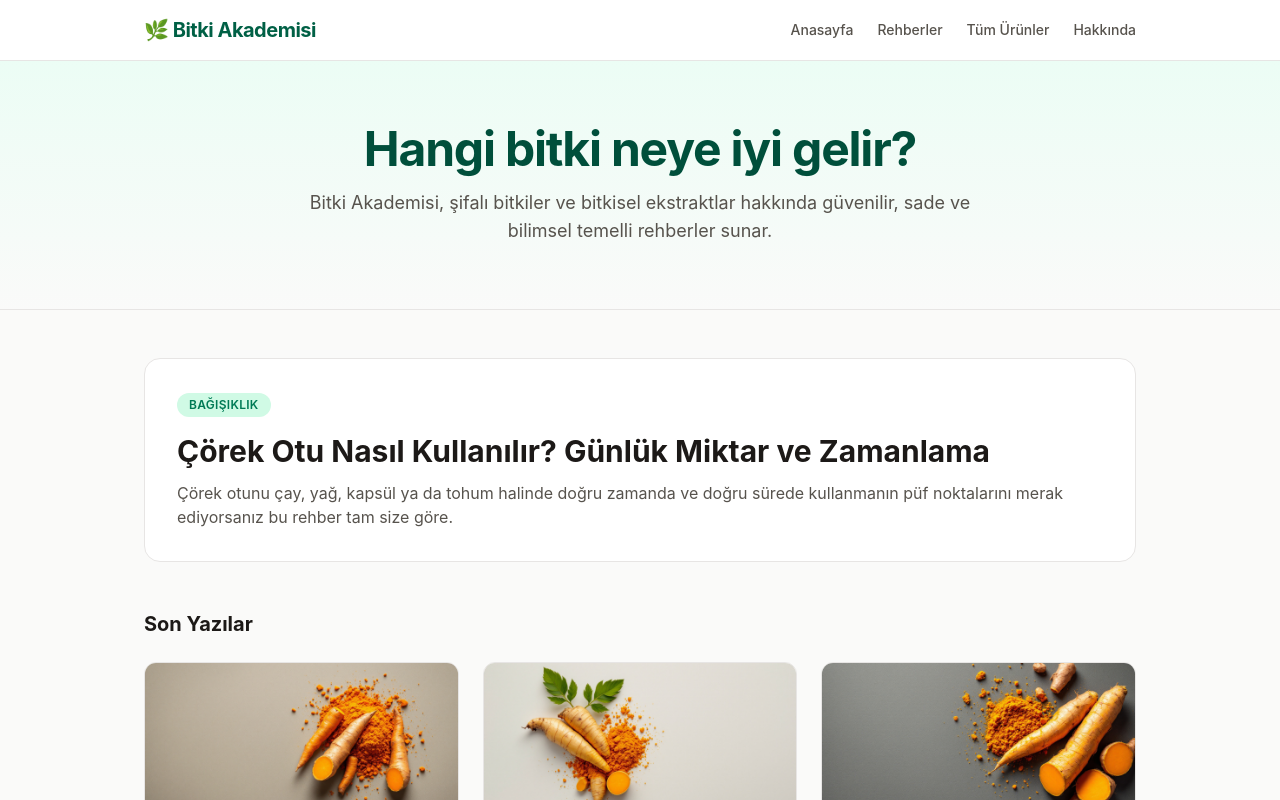
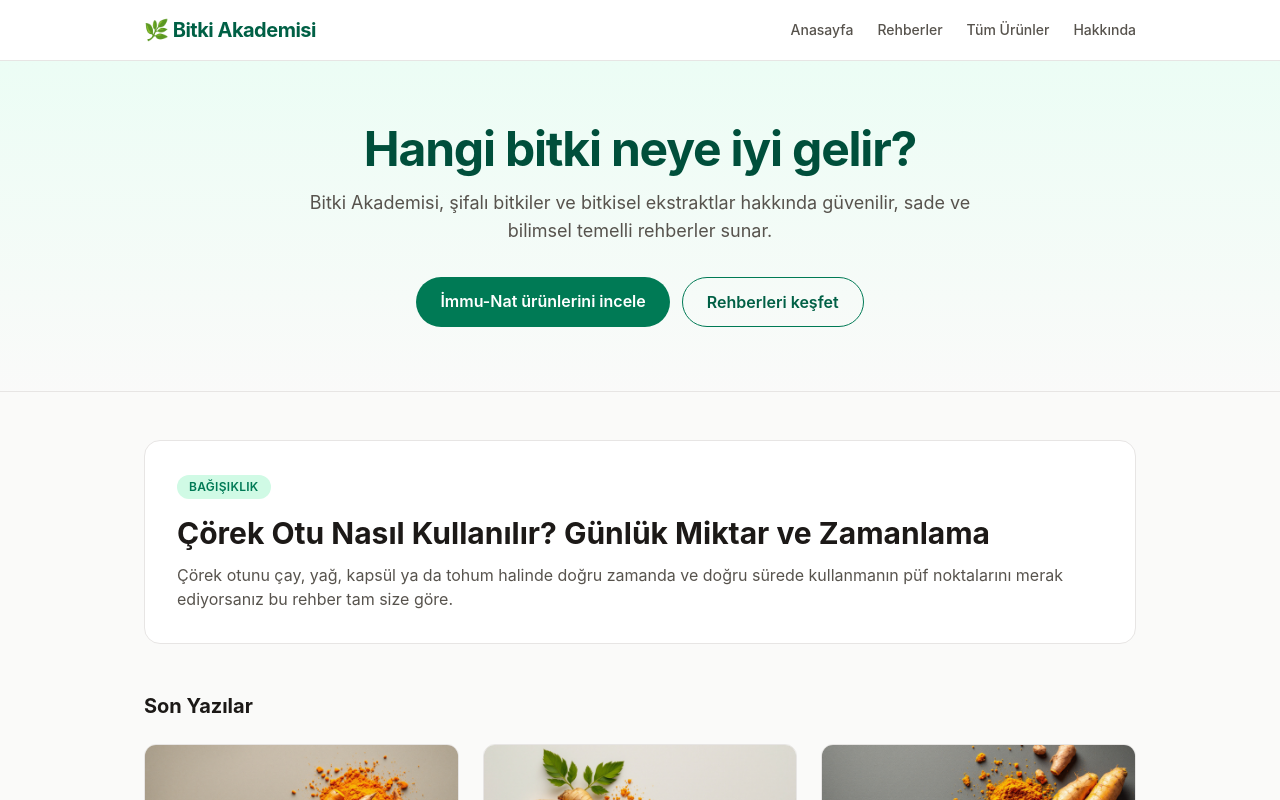
Before and after one commit to Bitcomethub/bitki-akademisi, a Next.js app: page / in a window 1280 px wide. Shown: the top 800 px of the page. Built offline with nearby package versions, Linux system fonts and the light colour scheme.

Commit message:
feat: custom 404 sayfası ve anasayfa above-fold CTA ekle

```diff
--- /dev/null
+++ b/app/not-found.tsx
@@ -0,0 +1,34 @@
+import Link from "next/link";
+
+export default function NotFound() {
+  return (
+    <main>
+      <section className="bg-gradient-to-b from-emerald-50 to-stone-50 border-b border-stone-200">
+        <div className="max-w-5xl mx-auto px-4 py-24 text-center">
+          <div className="text-6xl mb-6">🌿</div>
+          <h1 className="text-4xl md:text-5xl font-bold tracking-tight text-emerald-900 mb-4">
+            Bu sayfa bulunamadı
+          </h1>
+          <p className="text-lg text-stone-600 max-w-2xl mx-auto mb-8">
+            Aradığınız rehber ya taşınmış ya da hiç var olmamış olabilir. Ama
+            merak etmeyin, aramaya devam edebilirsiniz.
+          </p>
+          <div className="flex flex-col sm:flex-row gap-3 justify-center">
+            <Link
+              href="/"
+              className="inline-block rounded-full bg-emerald-700 text-white px-6 py-3 font-semibold hover:bg-emerald-800 transition-colors"
+            >
+              Anasayfaya dön
+            </Link>
+            <Link
+              href="/blog"
+              className="inline-block rounded-full border border-emerald-700 text-emerald-800 px-6 py-3 font-semibold hover:bg-emerald-100 transition-colors"
+            >
+              Tüm rehberlere göz at
+            </Link>
+          </div>
+        </div>
+      </section>
+    </main>
+  );
+}
--- a/app/page.tsx
+++ b/app/page.tsx
@@ -13,10 +13,24 @@ export default function Home() {
           <h1 className="text-4xl md:text-5xl font-bold tracking-tight text-emerald-900 mb-4">
             Hangi bitki neye iyi gelir?
           </h1>
-          <p className="text-lg text-stone-600 max-w-2xl mx-auto">
+          <p className="text-lg text-stone-600 max-w-2xl mx-auto mb-8">
             Bitki Akademisi, şifalı bitkiler ve bitkisel ekstraktlar hakkında
             güvenilir, sade ve bilimsel temelli rehberler sunar.
           </p>
+          <div className="flex flex-col sm:flex-row gap-3 justify-center">
+            <Link
+              href="/urunler"
+              className="inline-block rounded-full bg-emerald-700 text-white px-6 py-3 font-semibold hover:bg-emerald-800 transition-colors"
+            >
+              İmmu-Nat ürünlerini incele
+            </Link>
+            <Link
+              href="/blog"
+              className="inline-block rounded-full border border-emerald-700 text-emerald-800 px-6 py-3 font-semibold hover:bg-emerald-100 transition-colors"
+            >
+              Rehberleri keşfet
+            </Link>
+          </div>
         </div>
       </section>
 
```
